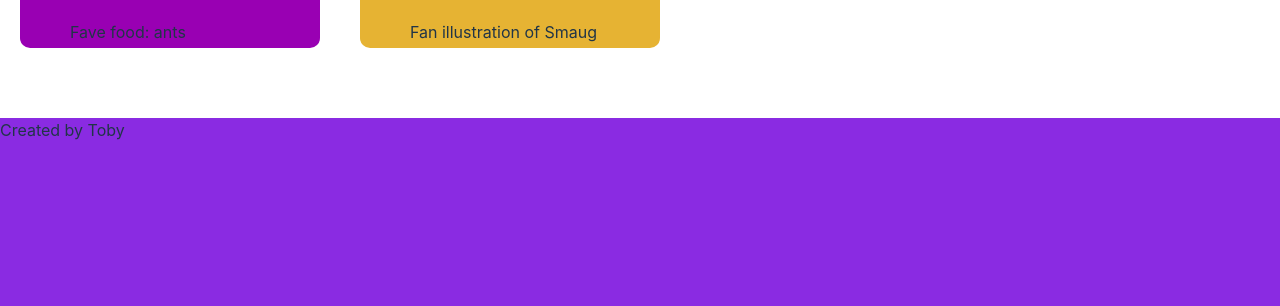
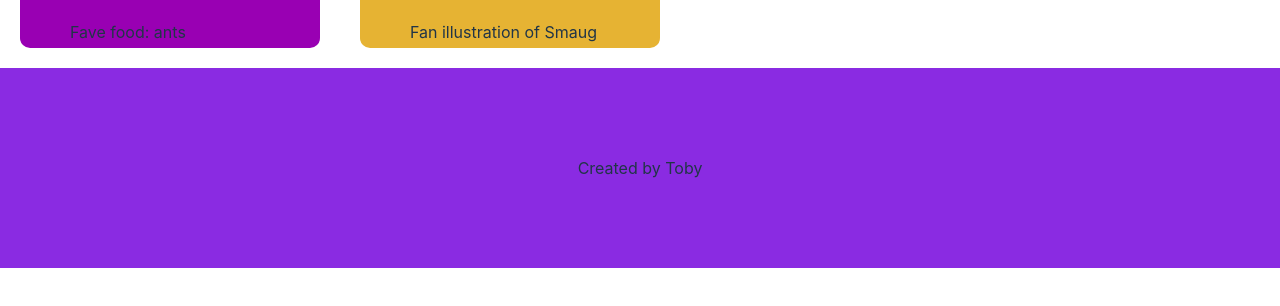
Before and after one commit to tobyc0de/horned-beasts, a React (Vite) app: page / in a window 1280 px wide. Shown: the part 2246-2552 px from the top of the page. After the commit the page ends 2514 px from the top, so only its background shows below. Built offline with nearby package versions, Linux system fonts and the light colour scheme.

Commit message:
footer style

```diff
--- a/src/App.css
+++ b/src/App.css
@@ -29,6 +29,10 @@ img {
 
 .footer {
   margin-top: 50px;
+  display: flex;
+  margin: auto auto;
+  justify-content: center;
+  align-items: center;
 }
 
 .gallery {
```
